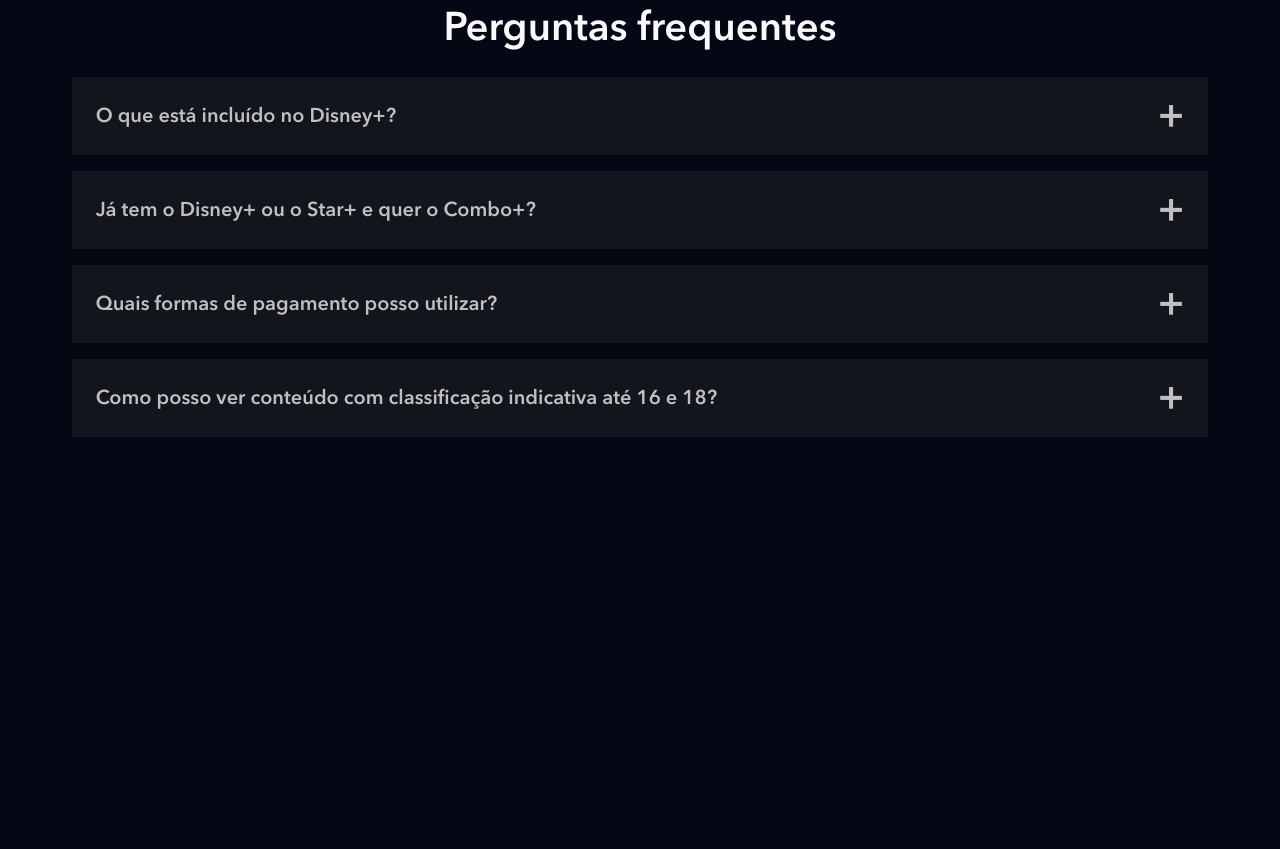
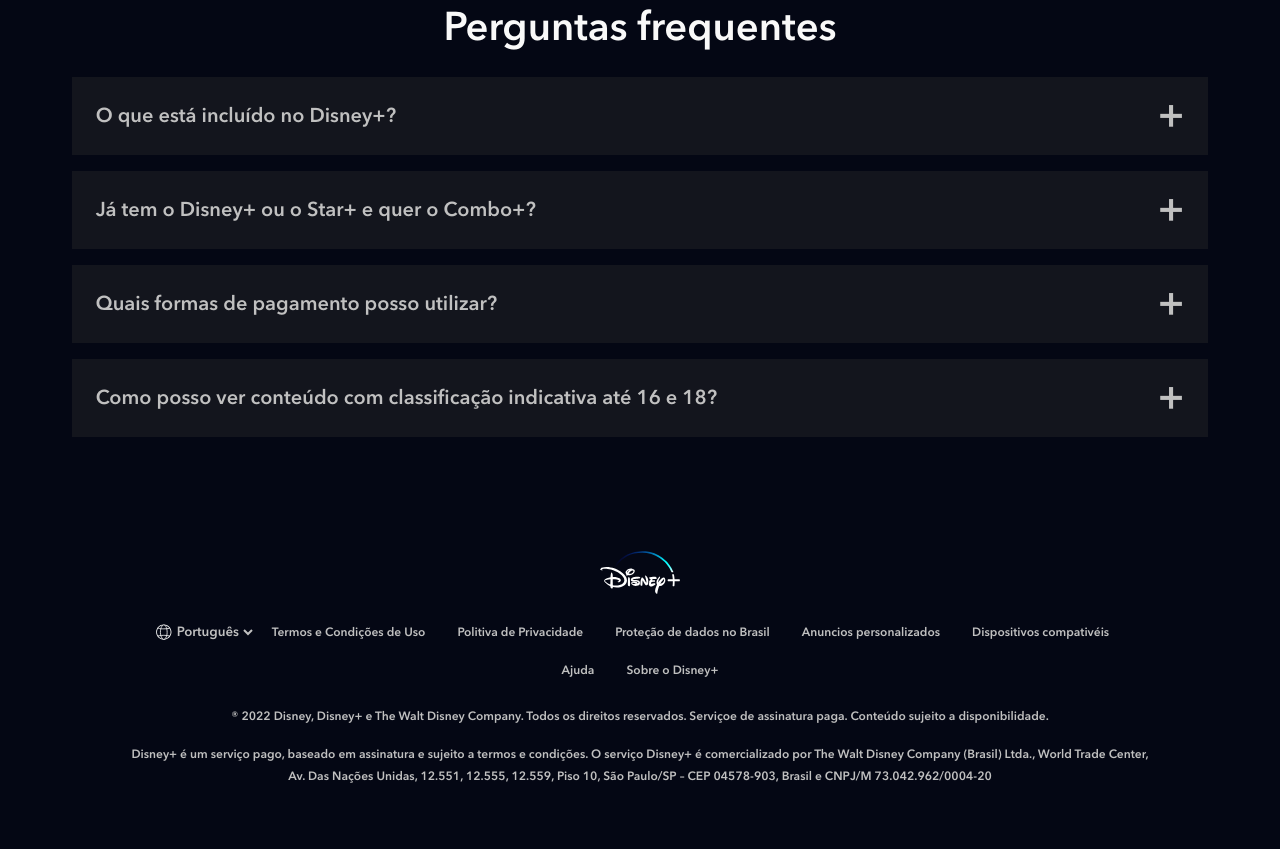
Before and after one commit to erickcred/clone_disneyplus, a website: page src/index.html in a window 1280 px wide. Shown: the part 4516-5365 px from the top of the page. Before the commit the page ends 5041 px from the top, so only its background shows below. Drawn offline with nearby package versions, Linux system fonts and the light colour scheme; files that its build step writes are made by us from their sources; files whose address does not match are found by name.

Commit message:
Implementando o footer

```diff
--- a/src/index.html
+++ b/src/index.html
@@ -325,6 +325,53 @@
         </ul>
     </section>
 
+    <footer class="footer">
+        <div class="footer__container">
+
+            <img class="footer__logo" src="./images/disneyplus.svg" alt="Disney+">
+
+            <ul class="footer__links">
+                <li class="footer__links__item">
+                    <div class="language-selector">
+                        <img src="./images/icones/globe.svg" alt="Globo do mundo">
+                        <select>
+                            <option value="">English</option>
+                            <option value="" selected>Português</option>
+                        </select>
+                    </div>
+                </li>
+                <li class="footer__links__item">
+                    <a class="text--small" href="#">Termos e Condições de Uso</a>
+                </li>
+                <li class="footer__links__item">
+                    <a class="text--small" href="#">Politiva de Privacidade</a>
+                </li>
+                <li class="footer__links__item">
+                    <a class="text--small" href="#">Proteção de dados no Brasil</a>
+                </li>
+                <li class="footer__links__item">
+                    <a class="text--small" href="#">Anuncios personalizados</a>
+                </li>
+                <li class="footer__links__item">
+                    <a class="text--small" href="#">Dispositivos compativéis</a>
+                </li>
+                <li class="footer__links__item">
+                    <a class="text--small" href="#">Ajuda</a>
+                </li>
+                <li class="footer__links__item">
+                    <a class="text--small" href="#">Sobre o Disney+</a>
+                </li>
+            </ul>
+
+            <p class="text--small">
+                &reg; 2022 Disney, Disney+ e The Walt Disney Company. Todos os direitos reservados. Serviçoe de assinatura paga. Conteúdo sujeito a disponibilidade.
+            </p>
+            <p class="text--small">
+                Disney+ é um serviço pago, baseado em assinatura e sujeito a termos e condições. O serviço Disney+ é comercializado por The Walt Disney Company (Brasil) Ltda., World Trade Center, Av. Das Nações Unidas, 12.551, 12.555, 12.559, Piso 10, São Paulo/SP – CEP 04578-903, Brasil e CNPJ/M 73.042.962/0004-20
+            </p>
+        </div>
+    </footer>
+
     <script src="./scripts/main.js"></script>
 </body>
 </html>
--- /dev/null
+++ b/src/styles/_footer.scss
@@ -0,0 +1,72 @@
+@use "variaveis";
+
+.footer {
+    padding: 26px 8px;
+
+    &__container {
+        max-width: 1024px;
+        width: 100%;
+        margin: 0 auto;
+        text-align: center;
+        padding-bottom: 20px;
+    }
+
+    &__logo {
+        width: 80px;
+        margin: 0 auto 10px;
+    }
+
+    &__links {
+        display: flex;
+        align-items: center;
+        justify-content: center;
+        flex-wrap: wrap;
+        margin-bottom: 16px;
+
+        &__item {
+            display: inline-block;
+            list-style: none;
+
+            a {
+                display: block;
+                text-decoration: none;
+                padding: 8px 16px;
+
+                &:hover {
+                    color: variaveis.$corTextoSecundario;
+                }
+            }
+        }
+    }
+
+    p {
+        margin-bottom: 16px;
+    }
+}
+
+.language-selector {
+    display: flex;
+    align-items: center;
+
+
+    img {
+        height: 18px;
+        width: 18px;
+    }
+
+    select {
+        background-color: transparent;
+        border: none;
+        color: variaveis.$corTextoPrincipal;
+        cursor: pointer;
+        height: 38px;
+
+        &:hover {
+            color: variaveis.$corTextoSecundario;
+        }
+
+        option {
+            color: variaveis.$corDeFundo
+        }
+    }
+}
--- a/src/styles/main.scss
+++ b/src/styles/main.scss
@@ -4,6 +4,7 @@
 @use "plans";
 @use "available-devices";
 @use "faq";
+@use "footer";
 
 @font-face {
     font-family: "Avenir";
```
